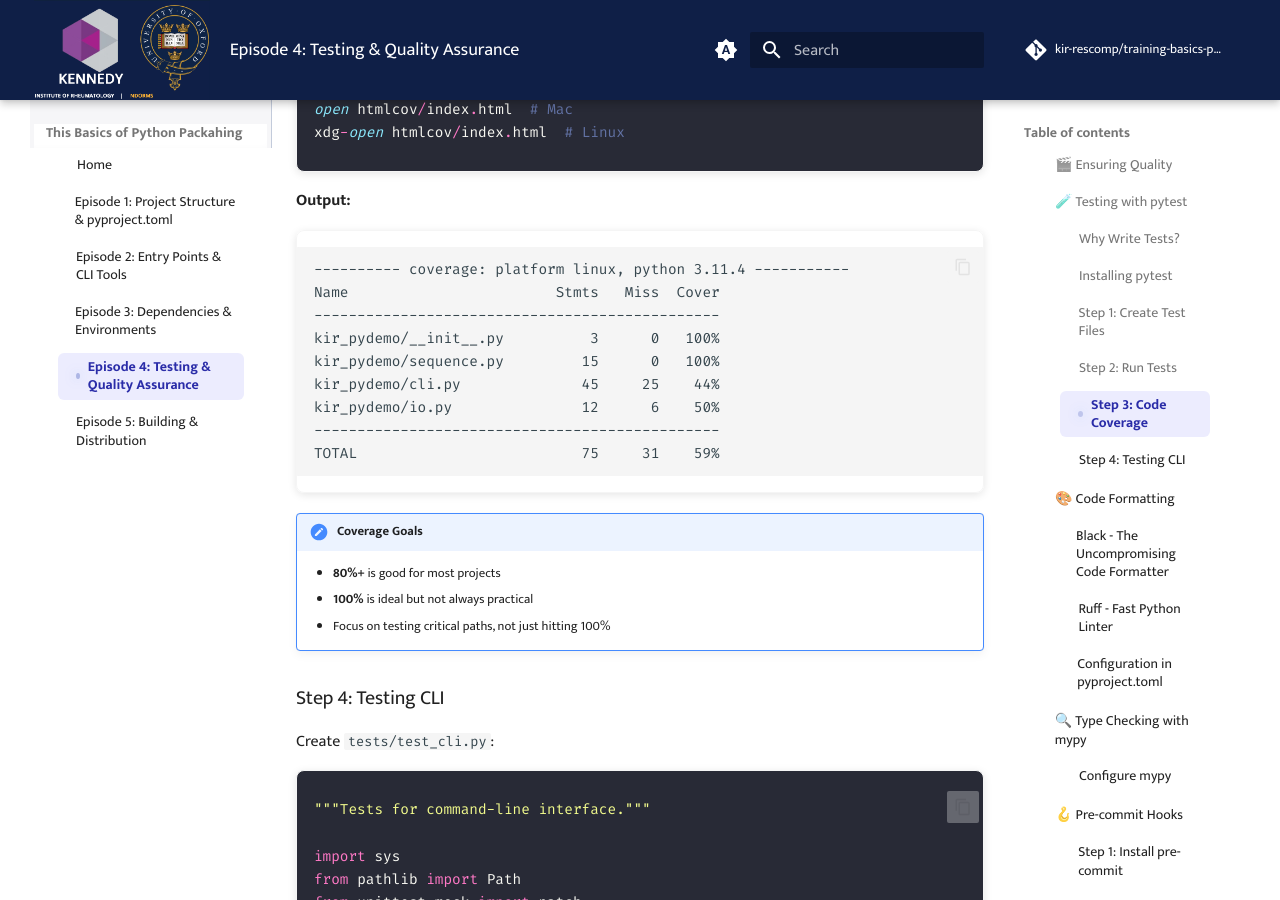
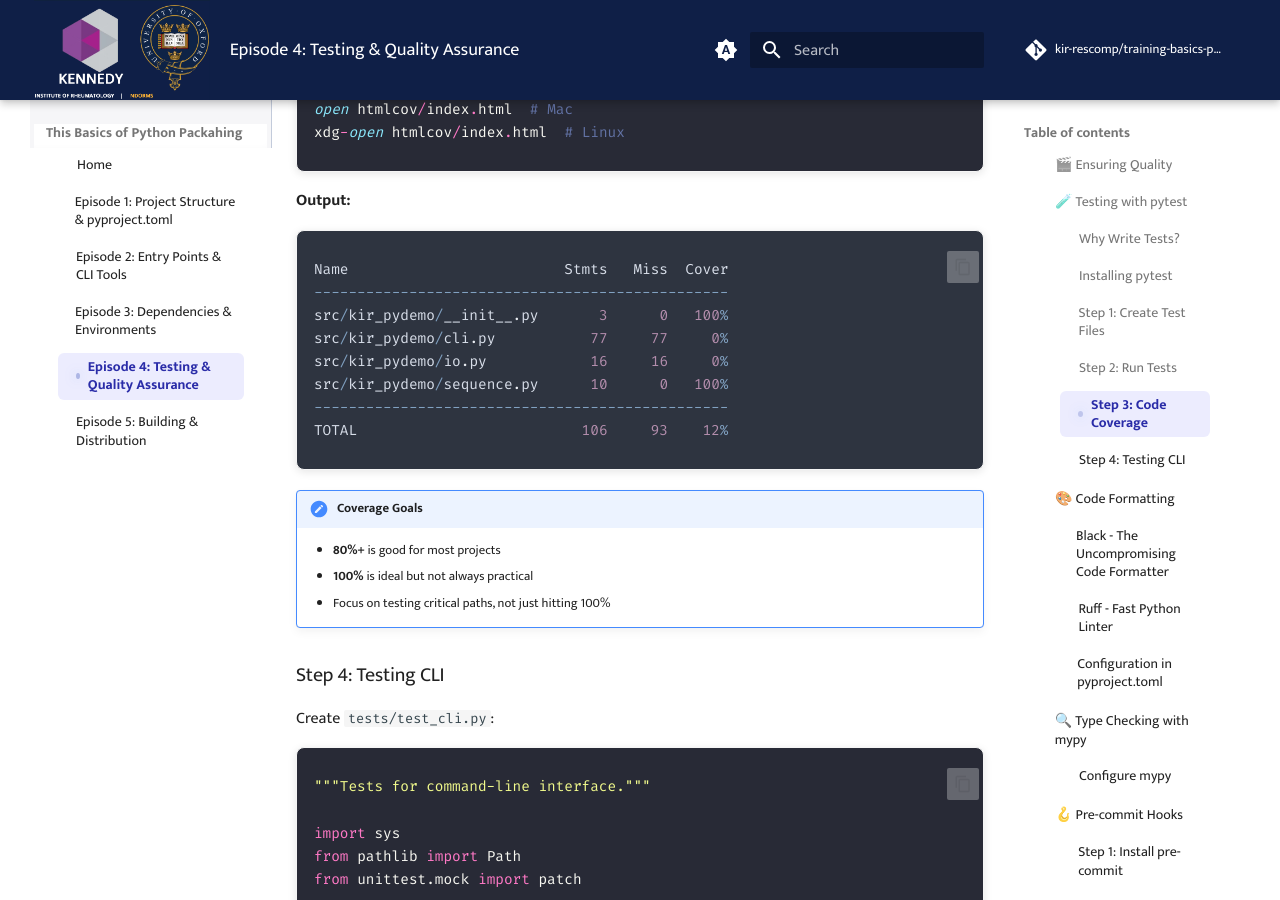
Before and after one commit to kir-rescomp/training-basics-python-packaging, an MkDocs documentation site: the page built from docs/episode-04.md, in a window 1280 px wide and 900 px high, scrolled down 4084 px. Built offline with MkDocs 1.6.1 and Material for MkDocs 9.7.7, drawn with Linux system fonts in a browser that asks for light colours; comment, search, counter and statistics services are not loaded.

Commit message:
update output

````diff
--- a/docs/episode-04.md
+++ b/docs/episode-04.md
@@ -174,17 +174,18 @@ xdg-open htmlcov/index.html  # Linux
 </div>
 
 **Output:**
+<div class="nord" markdown="1">
+```c
+Name                         Stmts   Miss  Cover
+------------------------------------------------
+src/kir_pydemo/__init__.py       3      0   100%
+src/kir_pydemo/cli.py           77     77     0%
+src/kir_pydemo/io.py            16     16     0%
+src/kir_pydemo/sequence.py      10      0   100%
+------------------------------------------------
+TOTAL                          106     93    12%
 ```
----------- coverage: platform linux, python 3.11.4 -----------
-Name                        Stmts   Miss  Cover
------------------------------------------------
-kir_pydemo/__init__.py          3      0   100%
-kir_pydemo/sequence.py         15      0   100%
-kir_pydemo/cli.py              45     25    44%
-kir_pydemo/io.py               12      6    50%
------------------------------------------------
-TOTAL                          75     31    59%
-```
+</div>
 
 !!! note "Coverage Goals"
     - **80%+** is good for most projects
````
